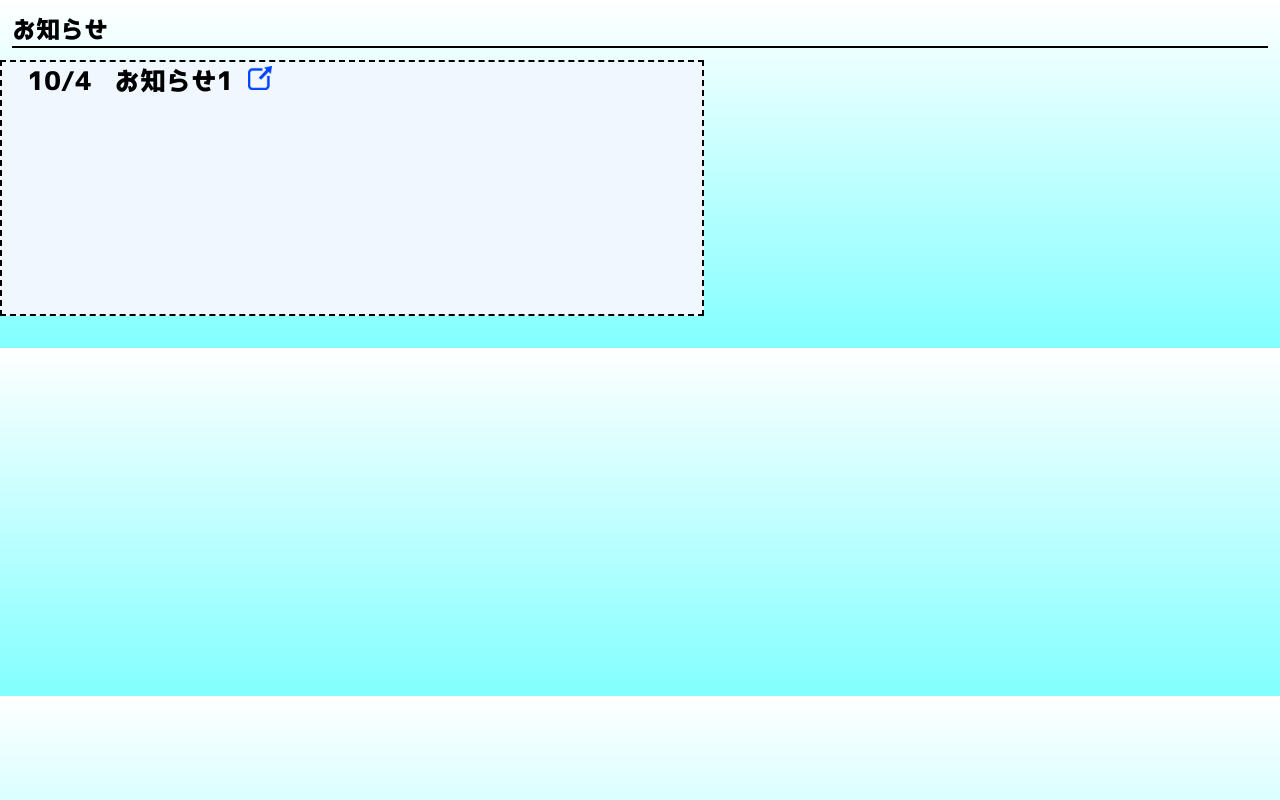
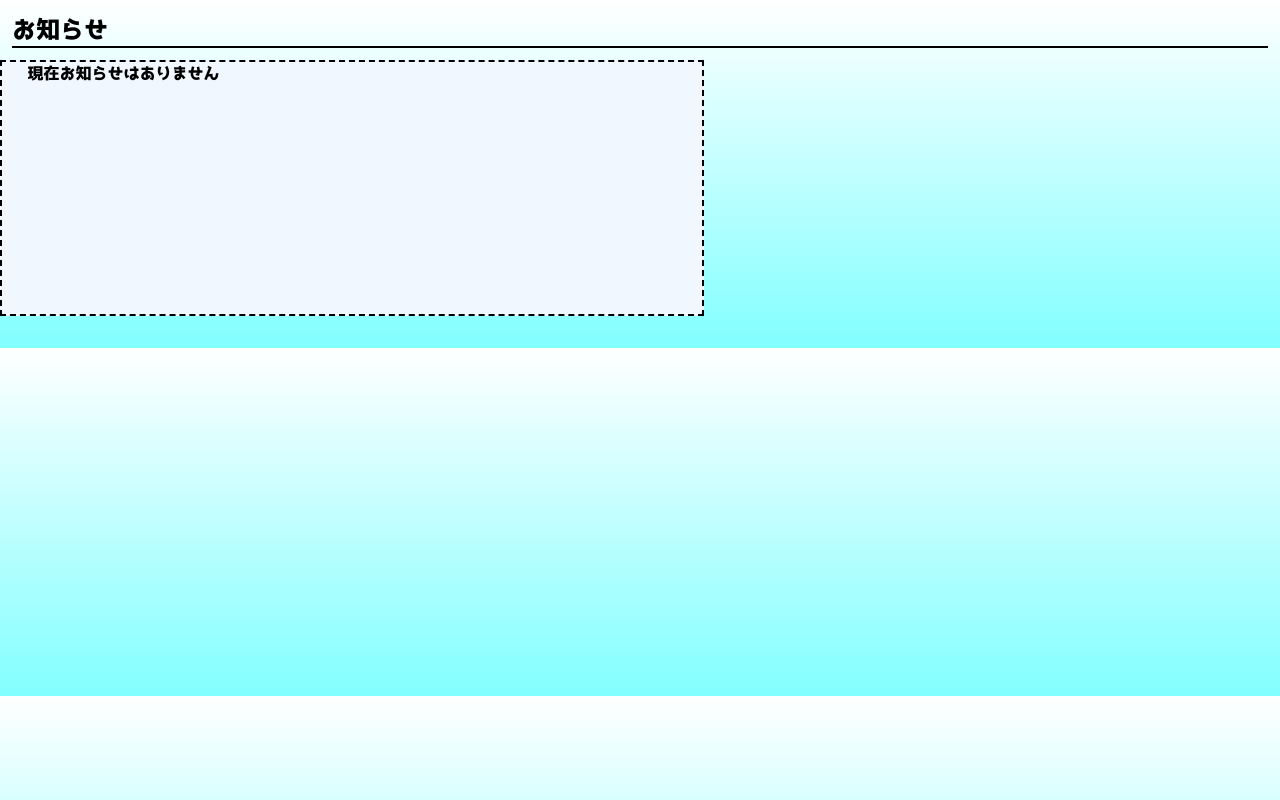
Before and after one commit to nitfc-festival-system-team/2023hp, a Next.js app: page /contents/notice in a window 1280 px wide. Built offline with nearby package versions, Linux system fonts and the light colour scheme.

Commit message:
fix: テストお知らせを削除

```diff
--- a/src/components/NoticeList.tsx
+++ b/src/components/NoticeList.tsx
@@ -22,6 +22,9 @@ export const NoticeList = () => {
 };
 
 const PcNoticeList = () => {
+  if (notices.length === 0) {
+    return <>現在お知らせはありません</>;
+  }
   return (
     <>
       {notices.map((notice: NoticeType, index) => {
@@ -32,6 +35,9 @@ const PcNoticeList = () => {
 };
 
 const MobileNoticeList = () => {
+  if (notices.length === 0) {
+    return <>現在お知らせはありません</>;
+  }
   return (
     <>
       {notices.map((notice: NoticeType, index) => {
--- a/src/db/notice.ts
+++ b/src/db/notice.ts
@@ -1,9 +1,9 @@
 import { NoticeType } from "@/types/notice";
 
 export const notices: NoticeType[] = [
-  {
-    title: "お知らせ1",
-    url: "https://example.com",
-    date: new Date(2023, 10, 9),
-  },
+  // {
+  //   title: "お知らせ1",
+  //   url: "https://example.com",
+  //   date: new Date(2023, 10, 9),
+  // },
 ];
```
